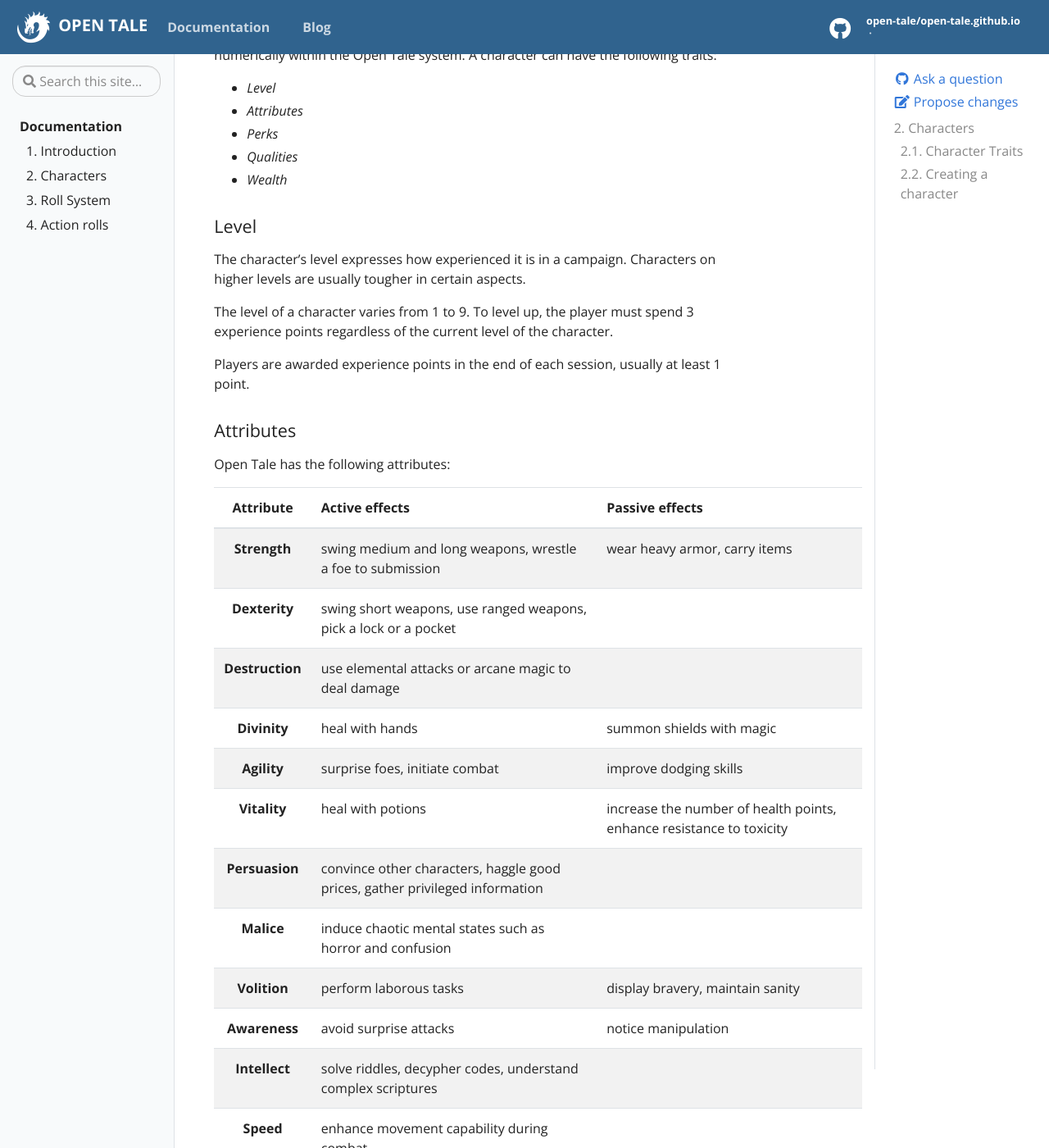
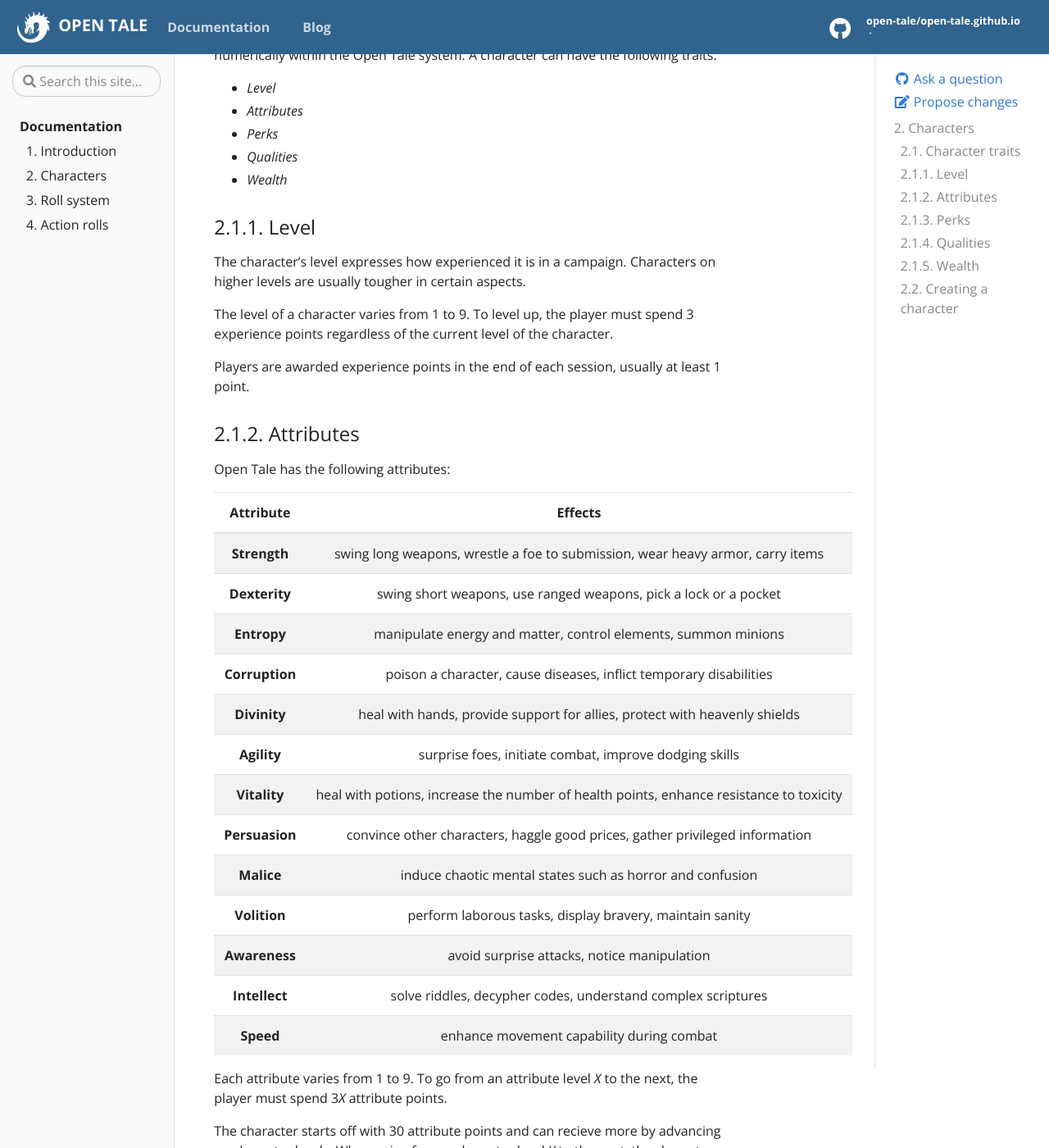
Before and after one commit to open-tale/open-tale.github.io, a Jekyll site: the page built from _docs/02-characters.md, in a window 1280 px wide and 1400 px high, scrolled down 343 px. Shown: the whole window at 82% size. Built offline with Jekyll 4.4.1, drawn with Linux system fonts in a browser that asks for light colours; some of the changed text lies outside the part shown.

Commit message:
more content

```diff
--- a/_data/toc.yml
+++ b/_data/toc.yml
@@ -5,7 +5,7 @@
     url: "docs/01-introduction"
   - title: "2. Characters"
     url: "docs/02-characters"
-  - title: "3. Roll System"
+  - title: "3. Roll system"
     url: "docs/03-roll-system"
   - title: "4. Action rolls"
     url: "docs/04-action-rolls"
--- a/_docs/02-characters.md
+++ b/_docs/02-characters.md
@@ -10,7 +10,7 @@ other (or with the environment). A character can be either a *Player Character*
 (PC), which is interpreted by a player, or a *Non-Player Character* (NPC), which
 is interpreted by the Game Master.
 
-## 2.1. Character Traits
+## 2.1. Character traits
 
 Traits are the characteristics of a character that can be somehow represented
 numerically within the Open Tale system. A character can have the following
@@ -22,7 +22,7 @@ traits:
 * *Qualities*
 * *Wealth*
 
-#### Level
+### 2.1.1. Level
 
 The character's level expresses how experienced it is in a campaign. Characters
 on higher levels are usually tougher in certain aspects.
@@ -33,22 +33,23 @@ The level of a character varies from 1 to 9. To level up, the player must spend
 Players are awarded experience points in the end of each session, usually at
 least 1 point.
 
-#### Attributes
+### 2.1.2. Attributes
 
 Open Tale has the following attributes:
 
-| Attribute | Active effects | Passive effects
-|:-:
-| **Strength** | swing medium and long weapons, wrestle a foe to submission | wear heavy armor, carry items
+| Attribute | Effects
+|:-:|:-:
+| **Strength** | swing long weapons, wrestle a foe to submission, wear heavy armor, carry items
 | **Dexterity** | swing short weapons, use ranged weapons, pick a lock or a pocket
-| **Destruction** | use elemental attacks or arcane magic to deal damage
-| **Divinity** | heal with hands | summon shields with magic
-| **Agility** | surprise foes, initiate combat | improve dodging skills
-| **Vitality** | heal with potions | increase the number of health points, enhance resistance to toxicity
+| **Entropy** | manipulate energy and matter, control elements, summon minions
+| **Corruption** | poison a character, cause diseases, inflict temporary disabilities
+| **Divinity** | heal with hands, provide support for allies, protect with heavenly shields
+| **Agility** | surprise foes, initiate combat, improve dodging skills
+| **Vitality** | heal with potions, increase the number of health points, enhance resistance to toxicity
 | **Persuasion** | convince other characters, haggle good prices, gather privileged information
 | **Malice** | induce chaotic mental states such as horror and confusion
-| **Volition** | perform laborous tasks | display bravery, maintain sanity
-| **Awareness** | avoid surprise attacks | notice manipulation
+| **Volition** | perform laborous tasks, display bravery, maintain sanity
+| **Awareness** | avoid surprise attacks, notice manipulation
 | **Intellect** | solve riddles, decypher codes, understand complex scriptures
 | **Speed** | enhance movement capability during combat
 
@@ -59,7 +60,7 @@ The character starts off with 30 attribute points and can recieve more by
 advancing on character levels. When going from a character level *Y* to the
 next, the character gains 4*Y* attribute points.
 
-#### Perks
+### 2.1.3. Perks
 
 Perks are traits that grant constant passive boosts and can be acquired as the
 character progresses in the story.
@@ -67,7 +68,7 @@ character progresses in the story.
 Every character level grants the player the right to purchase one new perk. That
 being said, the character starts off with one available perk to purchase.
 
-#### Qualities
+### 2.1.4. Qualities
 
 Qualities are traits that cannot be changed directly. Instead, they're are the
 result of the character's level and attributes, being subject to further
@@ -84,20 +85,20 @@ dodging it or creating magical shields or simply by absorbing impact with gear.
 * **Willpower**: Ability to preserve a healthy psyche, protecting from external
 subtle influences.
 
-* **Poise**: Physical constitution and equilibrium. Protects against submission,
-stun, poison, infections and diseases.
+* **Toughness**: Physical constitution and equilibrium. Protects against
+submission, stun, poison, infections and diseases.
 
 See below the formulas to define the base value of each quality:
 
 | Quality | Formula
-|:-:
+|:-:|:-:
 | **Health Points** | 10 + Level + Vitality
 | **Capacity** | 5 + Level + Strength
 | **Defense** | 5 + Agility + Divinity
 | **Willpower** | 5 + Volition + Awareness
 | **Poise** | 5 + Strength + Vitality
 
-#### Wealth
+### 2.1.5. Wealth
 
 Wealth relates to what the character can purchase with the in-game money
 according to the following rules:
@@ -127,7 +128,7 @@ These are the steps to create a character within the Open Tale system:
 The table below displays the total cost of the initial attribute levels:
 
 | Attribute level | Total cost
-|:-:
+|:-:|:-:
 | 2 | 3
 | 3 | 9
 | 4 | 18
```
Also changed, not shown: _docs/03-roll-system.md (+28 -7 lines), _docs/04-action-rolls.md (+14 -0 lines).
